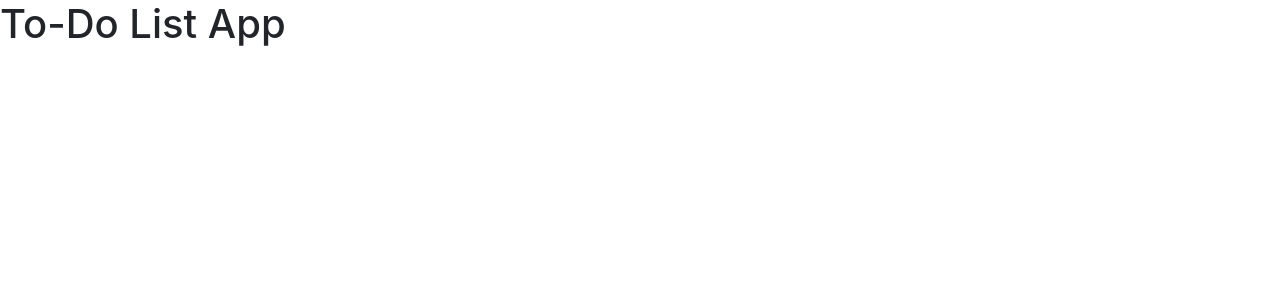
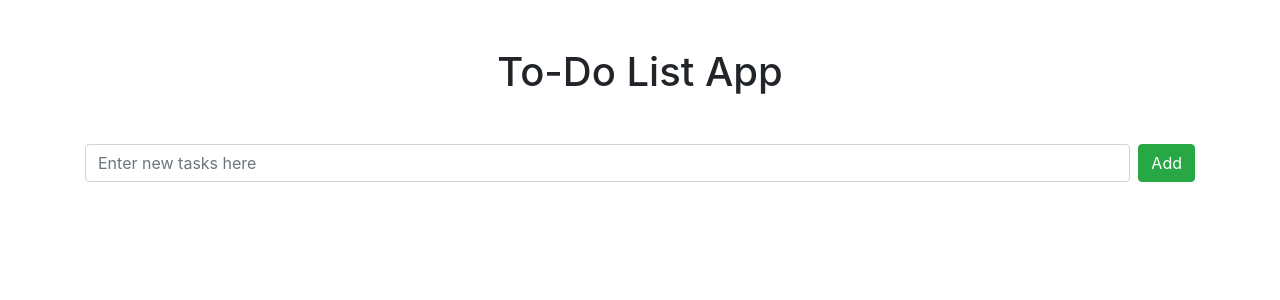
Before and after one commit to lofiandcode/todo-list-app, a React (Create React App) app in the folder client/: page / in a window 1280 px wide. Shown: the top 300 px of the page. Built offline with nearby package versions, Linux system fonts and the light colour scheme.

Commit message:
Create InputTodo component

```diff
--- a/client/src/App.js
+++ b/client/src/App.js
@@ -1,10 +1,16 @@
 import React, { Fragment } from 'react';
 import './App.css';
+
+// Components
+import InputTodo from './components/InputTodo';
 
 function App() {
   return (
     <Fragment>
-      <h1>To-Do List App</h1>
+      <div className='container'>
+        <h1 className='text-center mt-5'>To-Do List App</h1>
+        <InputTodo />
+      </div>
     </Fragment>
   );
 }
--- a/client/src/components/InputTodo.js
+++ b/client/src/components/InputTodo.js
@@ -0,0 +1,34 @@
+import React, { Fragment, useState } from 'react';
+
+const InputTodo = () => {
+
+    const [description, setDescription] = useState('');
+
+    const onSubmitForm = async (e) => {
+        e.preventDefault();
+        try {
+            const body = { description };
+            console.log(`${process.env.REACT_APP_URL}/todos`);
+            console.log('hello world')
+            const response = await fetch(`${process.env.REACT_APP_URL}/todos`, {
+                method: "POST",
+                headers: {"Content-Type": "application/json"},
+                body: JSON.stringify(body)
+            });
+            window.location = "/";
+        } catch (error) {
+            console.log(error.message);
+        }
+    }
+
+    return(
+        <Fragment>
+            <form className='d-flex mt-5' onSubmit={onSubmitForm}>
+                <input type='text' className='form-control' placeholder='Enter new tasks here' value={ description } onChange={e => setDescription(e.target.value)}/>
+                <button className='btn btn-success ml-2'>Add</button>
+            </form>
+        </Fragment>
+    );
+};
+
+export default InputTodo;
```
Also changed, not shown: 1 other file (tests, documents, lock files or other folders).
